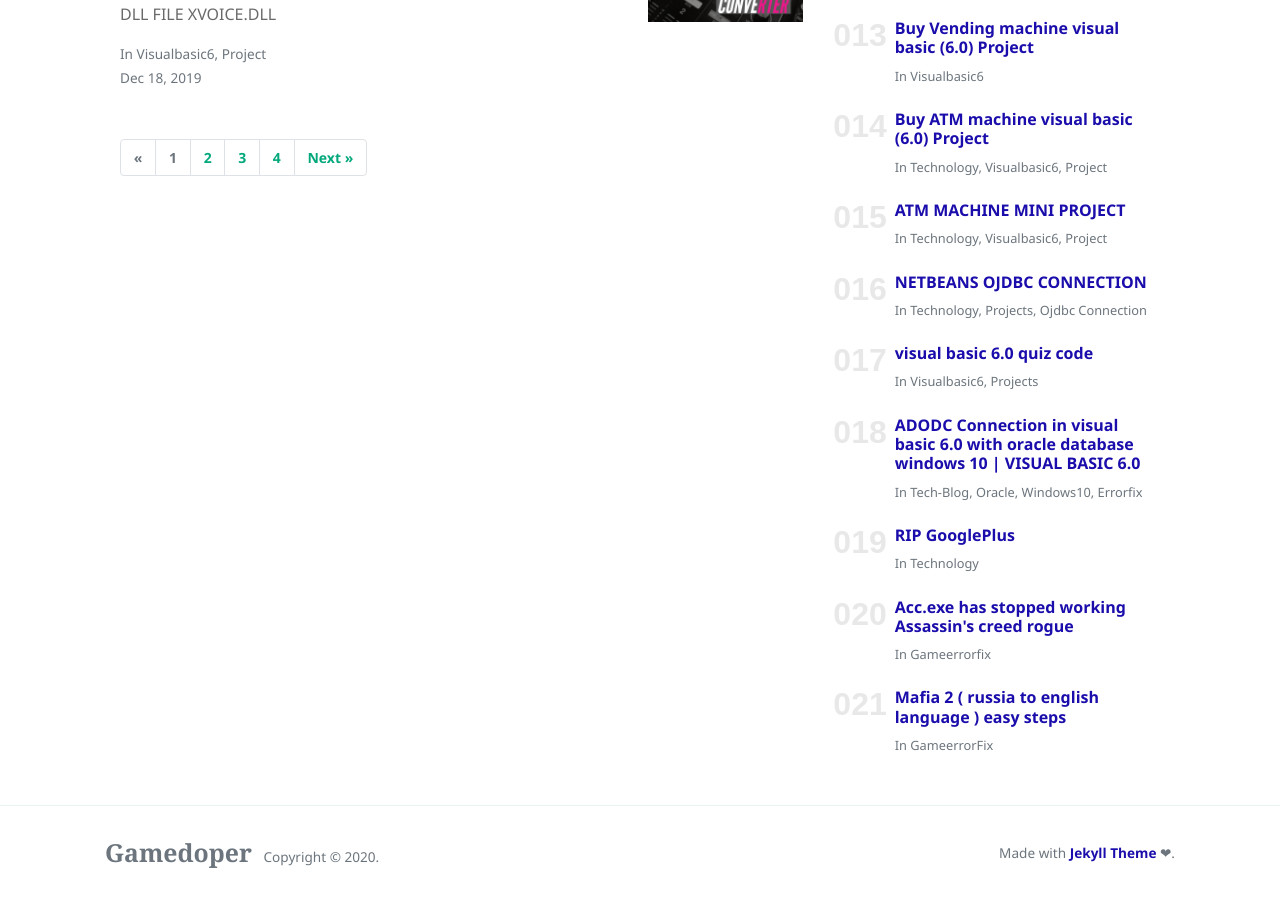
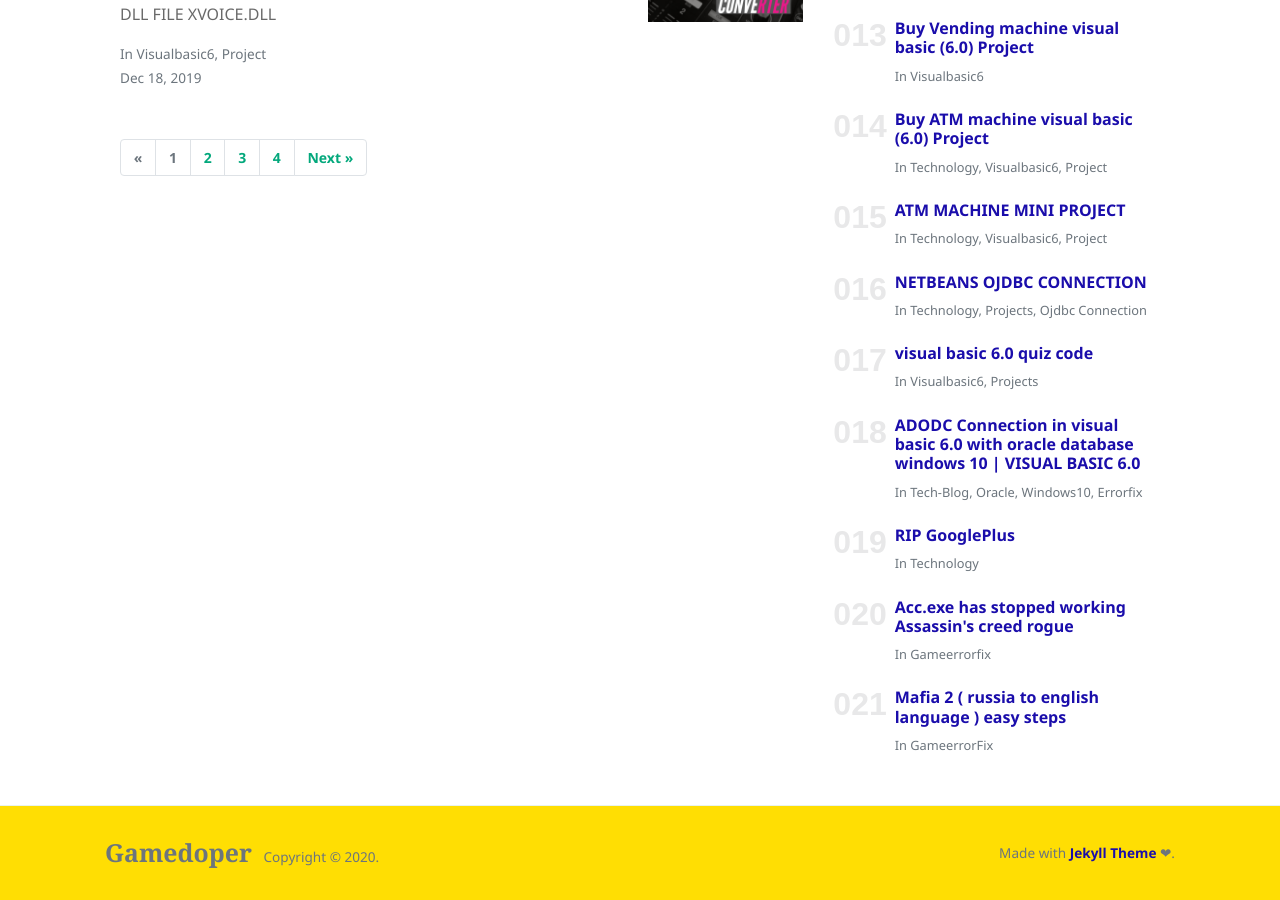
Before and after one commit to Gamedoper/Gamedoperarchives.github.io, a Jekyll site: the page built from index.html, in a window 1280 px wide and 900 px high, scrolled down 1935 px. Built offline with Jekyll 4.4.1, drawn with Linux system fonts in a browser that asks for light colours; nearby versions of some CDN libraries; the list of posts is cut into pages by our own code; comment, search, counter and statistics services are not loaded.

Commit message:
Update default.html

```diff
--- a/_layouts/default.html
+++ b/_layouts/default.html
@@ -78,7 +78,7 @@
 
 
     <!-- Footer -->
-    <footer class="bg-white border-top p-3 text-muted small">
+    <footer class="bg-navbar border-top p-3 text-muted small">
         <div class="container">
         <div class="row align-items-center justify-content-between">
             <div>
```
